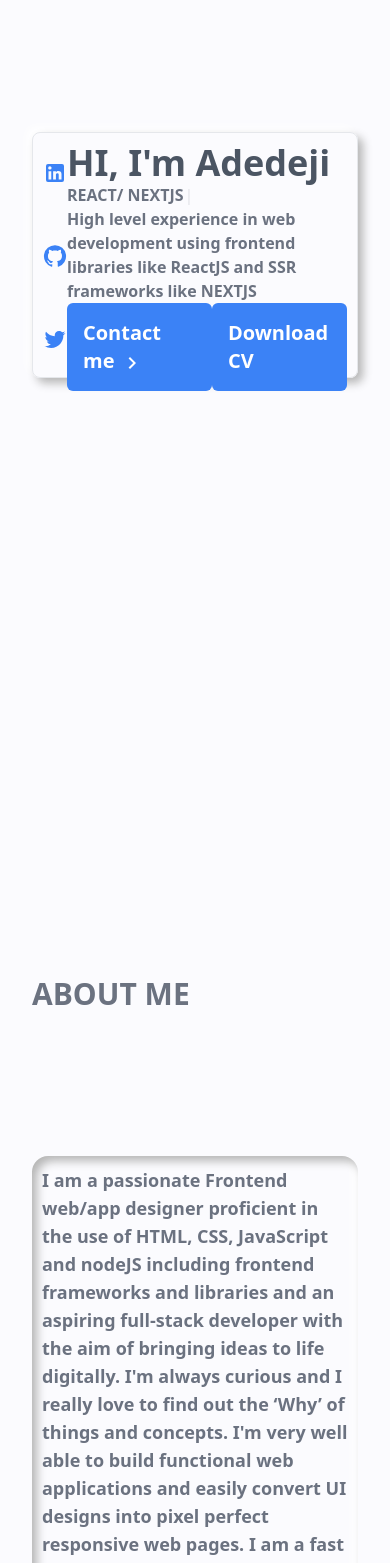
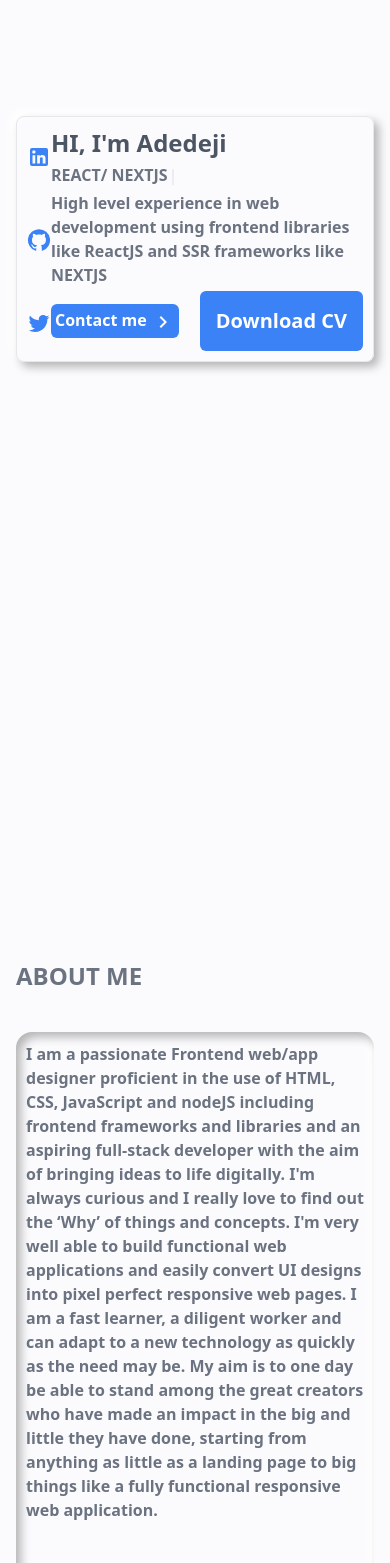
Before and after one commit to sonio-deji/portfolio, a Next.js app: page / in a window 390 px wide. Shown: the part 100-1663 px from the top of the page. Built offline with nearby package versions, Linux system fonts and the light colour scheme.

Commit message:
minor ui changes

```diff
--- a/pages/index.js
+++ b/pages/index.js
@@ -162,7 +162,7 @@ export default function Home() {
         <title>Atanda Uthman</title>
         <meta name="description" content="Portfolio app for Atanda Uthman" />
       </Head>
-      <div ref={ref} className="max-w-5xl mx-auto p-8 bg-[#fbfbfe]">
+      <div ref={ref} className="max-w-5xl mx-auto p-4 sm:p-8 bg-[#fbfbfe]">
         <div className="flex justify-between items-center sticky top-0 z-10 h-14">
           <div className="text-extrabold text-xl font-bold text-black">
             Sonio
@@ -199,7 +199,7 @@ export default function Home() {
         </div>
         <div className="h-screen scroll-smooth" id="introduction">
           <div
-            className={`text-black mt-36 flex border items-center justify-between p-4 ${styles.top}`}
+            className={`text-black mt-36 flex border items-center justify-between p-2 sm:p-4 ${styles.top}`}
           >
             <div className="flex justify-between flex-col h-48">
               <a
@@ -228,7 +228,7 @@ export default function Home() {
               </a>
             </div>
             <div className="flex flex-col h-56 justify-between">
-              <div className="text-4xl font-extrabold text-gray-600">
+              <div className="text-2xl sm:text-4xl font-extrabold text-gray-600">
                 HI, I&apos;m Adedeji
               </div>
               <div className="text-light font-bold text-gray-500">
@@ -256,7 +256,7 @@ export default function Home() {
               <div className="flex justify-between items-center">
                 <a
                   href="#contact"
-                  className={`font-bold text-xl bg-blue-500 text-white rounded-md p-4 w-fit ${styles.contact}`}
+                  className={`font-bold text-md sm:text-xl bg-blue-500 text-white rounded-md p-1 sm:p-4 w-fit ${styles.contact}`}
                 >
                   Contact me <NavigateNext className={styles.nav} />
                 </a>
@@ -281,13 +281,13 @@ export default function Home() {
             </div>
           )}
         </div>
-        <div className="h-screen" id="about">
-          <div className="font-extrabold text-3xl text-gray-500 mb-36">
+        <div className="h-fit mb-16" id="about">
+          <div className="font-extrabold text-2xl sm:text-3xl text-gray-500 mb-10 sm:mb-36">
             ABOUT ME
           </div>
           <div className={`flex justify-between ${styles.about}`}>
             <div>
-              <p className="font-bold text-lg text-gray-500 ">
+              <p className="font-bold text-md sm:text-lg text-gray-500 ">
                 I am a passionate Frontend web/app designer proficient in the
                 use of HTML, CSS, JavaScript and nodeJS including frontend
                 frameworks and libraries and an aspiring full-stack developer
```
